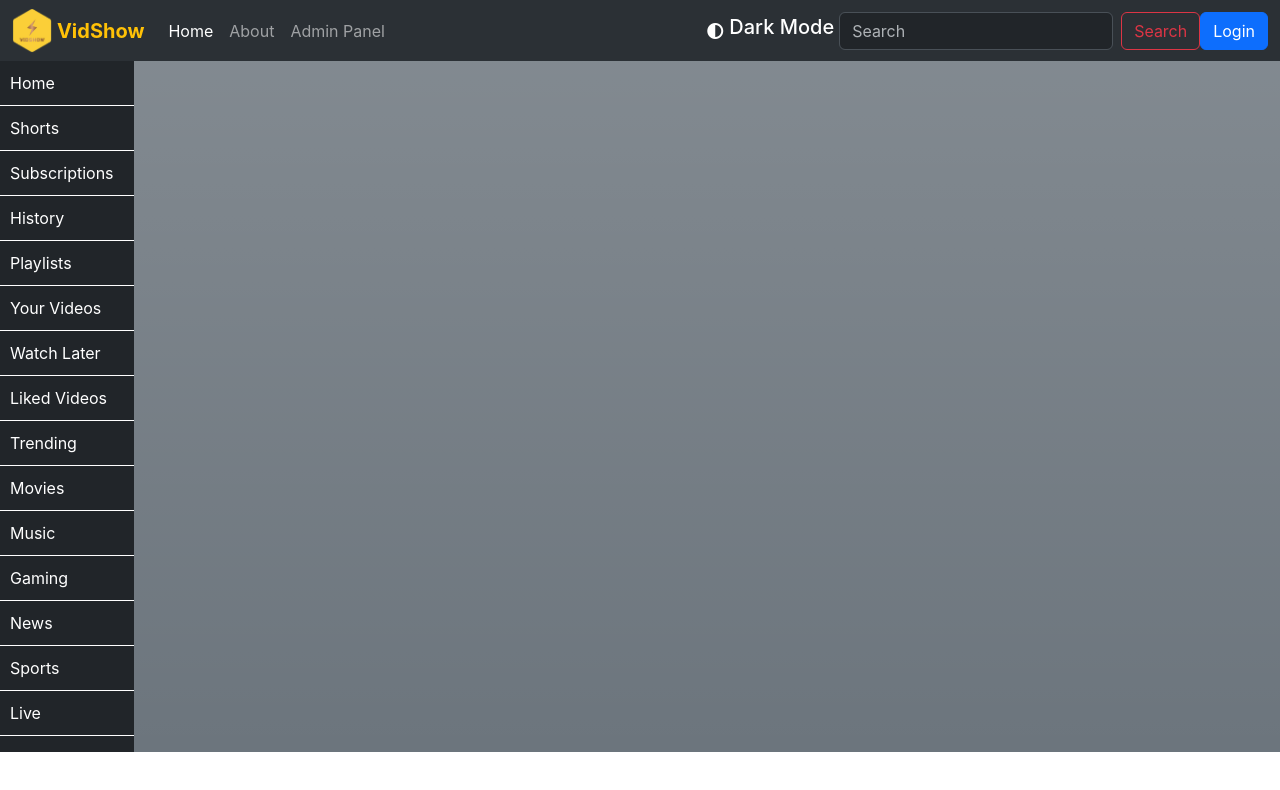
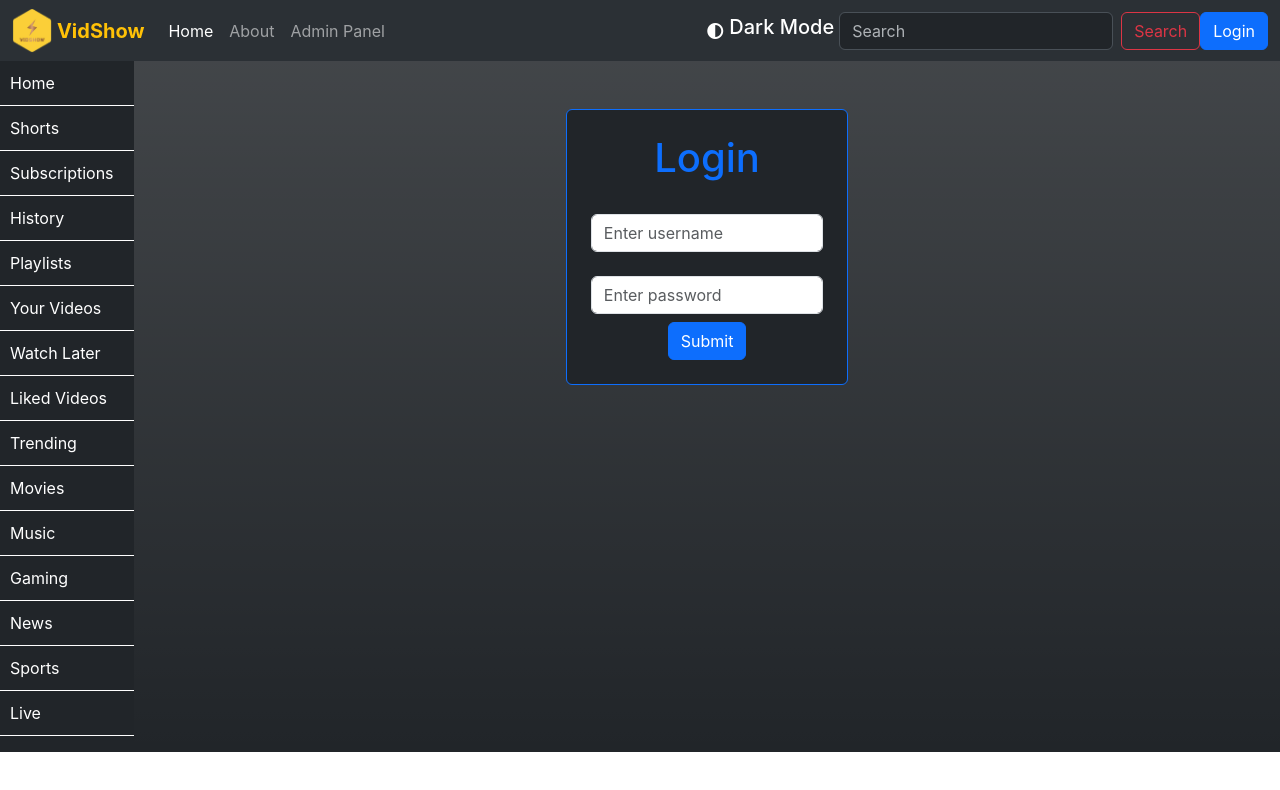
Before and after one commit to jahangir3333/React-Vidshow, a React (Create React App) app: page /login in a window 1280 px wide. Shown: the top 790 px of the page. Built offline with nearby package versions, Linux system fonts and the light colour scheme.

Commit message:
updated login-2

```diff
--- a/src/App.js
+++ b/src/App.js
@@ -6,6 +6,7 @@ import { Route, Routes, BrowserRouter} from 'react-router';
 import SubmitVideo from './PAGES/SubmitVideo';
 import Home from './COMPONENTS/Home';
 import { createContext, useState } from 'react';
+import Login from './COMPONENTS/Login';
 
 const theme=createContext();
 
@@ -28,11 +29,12 @@ function App() {
     <Navbar/>
     <div className="container-fluid px-0 d-flex text-center">
     <Sidebar/>
-    <div className="container-fluid bg-secondary text-white bg-gradient px-2">
+    <div className={`container-fluid bg-${mytheme==='dark'?'dark':'warning'} text-white bg-gradient px-2`}>
       <Routes>
       <Route path="/" element={<Home/>} />
       <Route path="/about" element={<About />} />
       <Route path="/addvideo" element={<SubmitVideo />} />
+      <Route path="/login" element={<Login/>} />
 
       </Routes>
     </div>
--- a/src/COMPONENTS/Login.jsx
+++ b/src/COMPONENTS/Login.jsx
@@ -2,13 +2,29 @@ import React,{ useContext } from 'react'
 
 import { theme } from '../App'
 
+
+
+const handleLogin=(e)=>{
+    e.preventDefault()
+    let username=document.getElementById("username").value
+    let password=document.getElementById("password").value
+    console.log(username,password)
+    if(username==="admin" && password==="admin"){
+        alert("Login Successful")
+        window.location.href="/"
+    }
+    else{
+        alert("Invalid Credentials")
+    }
+
+}
 
 function Login() {
     const {mytheme}=useContext(theme)
   return (
     <div className={`form w-25 bg-${mytheme} rounded px-4 py-4 mt-5 mx-auto border border-primary border-1`}>
         <h1 className='text-primary'>Login</h1><br />
-        <form className="form-group">
+        <form className="form-group" onSubmit={handleLogin}>
             <input type="text" className="form-control" id="username" placeholder="Enter username" /><br />
             <input type="password" className="form-control" id="password" placeholder="Enter password" />
             <button type="submit" className='btn btn-primary mt-2'>Submit</button>
```
